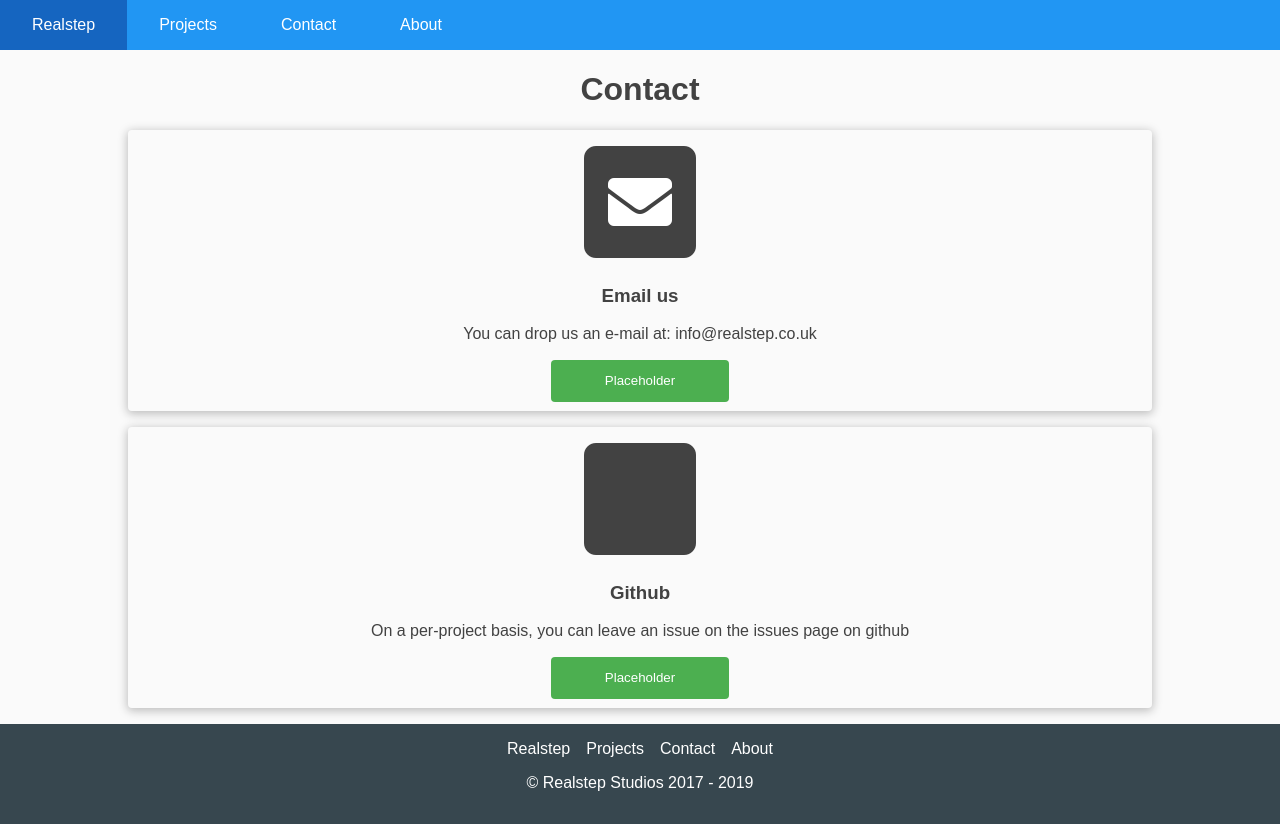
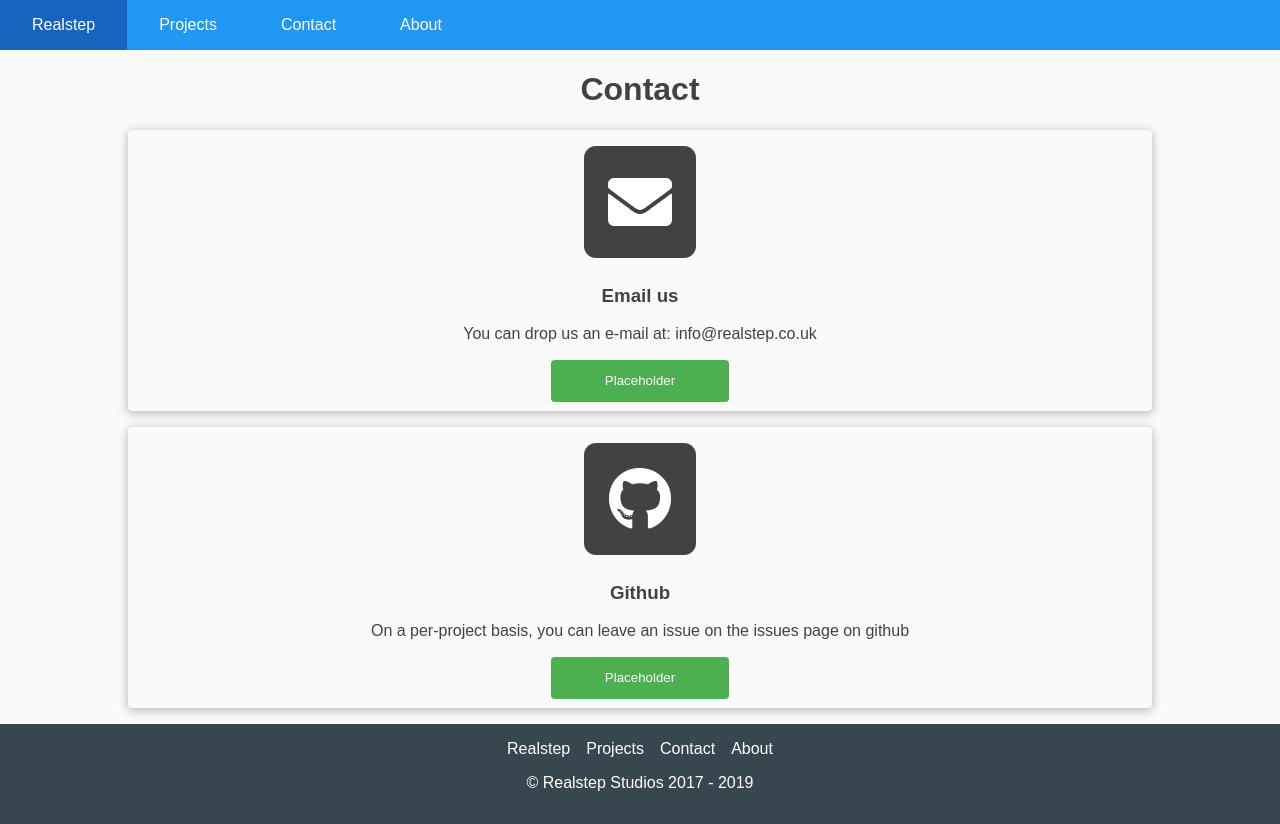
Before and after one commit to realstep-studios/Realstep-Website, a React (Create React App) app: page /#/contact in a window 1280 px wide. Built offline with nearby package versions, Linux system fonts and the light colour scheme; the HTML template or start-up script is replaced by a standard one.

Commit message:
fixed iconography

```diff
--- a/src/components/card/Card.jsx
+++ b/src/components/card/Card.jsx
@@ -1,5 +1,7 @@
 import React, { Component } from 'react'
 import { Link } from "react-router-dom"
+
+import Icon from "../icon/Icon"
 
 import "./card.css"
 
@@ -9,7 +11,7 @@ export default class Card extends Component {
             <section className="card">
                 <span className="fa-stack fa-4x">
                     <i className="fas fa-square fa-stack-2x"></i>
-                    <i className={ "icon fa fa-stack-1x fa-inverse fa-" + this.props.icon }></i>
+                    <Icon icon={ this.props.icon } brand={ this.props.brand }/>
                 </span>
                 <h3>{ this.props.title }</h3>
                 <p>{ this.props.body }</p>
--- /dev/null
+++ b/src/components/icon/Icon.jsx
@@ -0,0 +1,16 @@
+import React, { Component } from 'react'
+
+
+export default class Icon extends Component {
+    render() {
+        if (this.props.brand) {
+            return (
+                <i className={ "icon fab fa-stack-1x fa-inverse fa-" + this.props.icon }></i>
+            )
+        } else {
+            return (
+                <i className={ "icon fa fa-stack-1x fa-inverse fa-" + this.props.icon }></i>
+            )
+        }
+    }
+}
--- a/src/pages/Contact.jsx
+++ b/src/pages/Contact.jsx
@@ -11,8 +11,8 @@ export default class Contact extends Component {
         <Navigation/>
         <main>
           <h1>Contact</h1>
-          <Card title = "Email us" body = "You can drop us an e-mail at: info@realstep.co.uk" butt = "Placeholder" buttLink = "" icon='envelope' faSuffix=""/>
-          <Card title = "Github" body = "On a per-project basis, you can leave an issue on the issues page on github" butt = "Placeholder" buttLink = "" icon='github'/>
+          <Card title="Email us" body="You can drop us an e-mail at: info@realstep.co.uk" butt="Placeholder" buttLink="" icon="envelope"/>
+          <Card title="Github" body="On a per-project basis, you can leave an issue on the issues page on github" butt="Placeholder" buttLink="" icon="github" brand/>
         </main>
         <Footer/>
       </>
```
